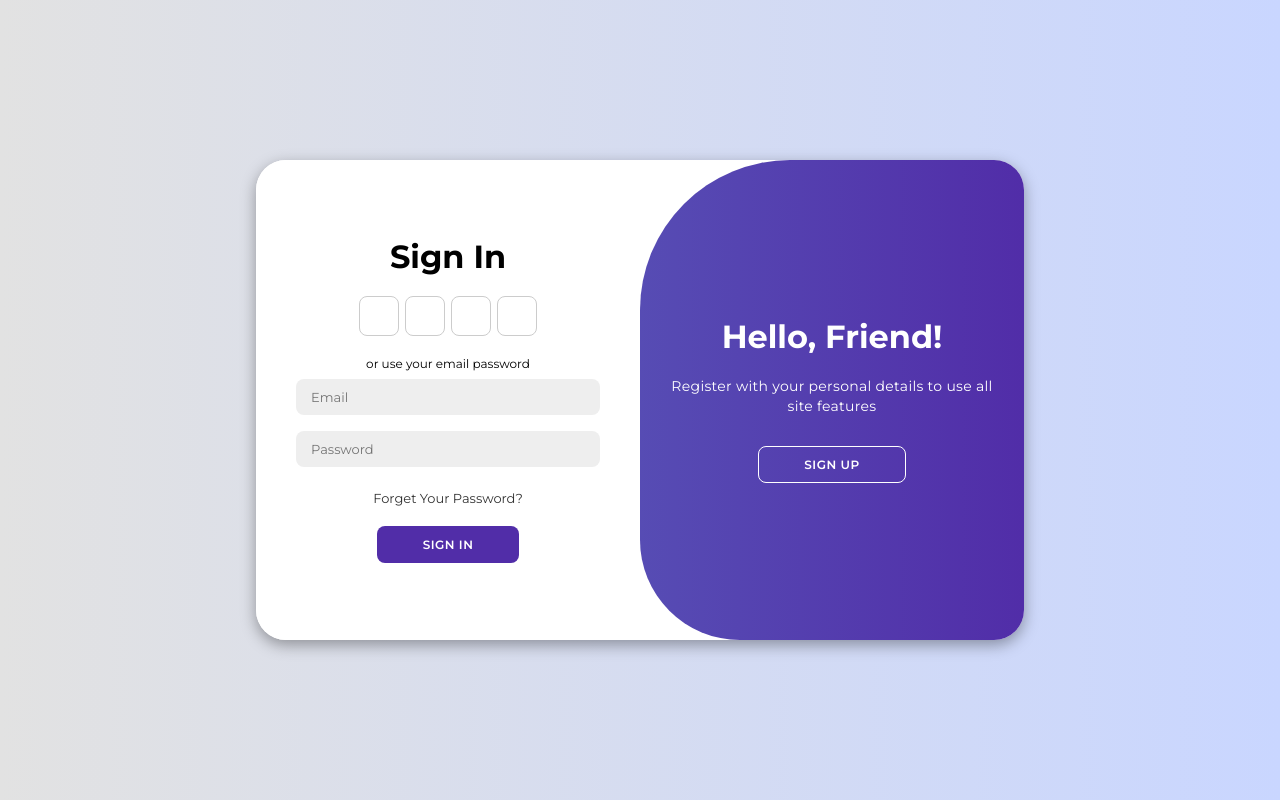
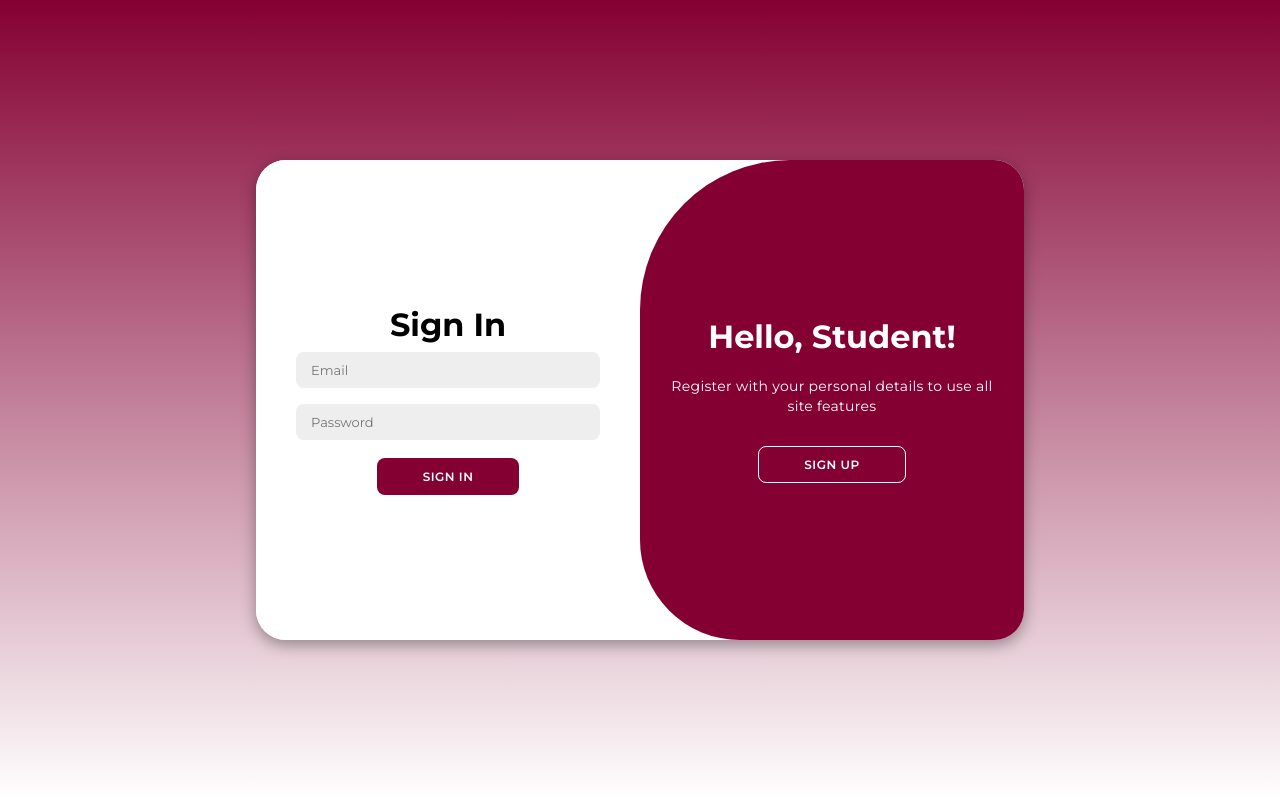
Before and after one commit to omarabbas1/Aubify, a React (Create React App) app in the folder client/: page / in a window 1280 px wide. Built offline with nearby package versions, Linux system fonts and the light colour scheme.

Commit message:
modifications

```diff
--- a/client/src/App.js
+++ b/client/src/App.js
@@ -3,9 +3,11 @@ import LoginSignup from './components/LoginSignup/LoginSignup';
 
 function App() {
   return (
-    <div>
-      <LoginSignup />
-    </div>
+    <Router>
+      <Routes>
+          <Route path='/' element={<LoginSignup/>}/>
+        </Routes>
+    </Router>
   );
 }
 
--- a/client/src/components/LoginSignup/LoginSignup.css
+++ b/client/src/components/LoginSignup/LoginSignup.css
@@ -9,7 +9,7 @@
 
 body{
     background-color: #c9d6ff;
-    background: linear-gradient(to right, #e2e2e2, #c9d6ff);
+    background: linear-gradient(to top, #ffffff, #840032);
     display: flex;
     align-items: center;
     justify-content: center;
@@ -47,7 +47,7 @@ body{
 }
 
 .container button{
-    background-color: #512da8;
+    background-color: #840032;
     color: #fff;
     font-size: 12px;
     padding: 10px 45px;
@@ -161,9 +161,9 @@ body{
 }
 
 .toggle{
-    background-color: #512da8;
+    background-color: #840032;
     height: 100%;
-    background: linear-gradient(to right, #5c6bc0, #512da8);
+    background: #840032;
     color: #fff;
     position: relative;
     left: -100%;
--- a/client/src/components/LoginSignup/LoginSignup.jsx
+++ b/client/src/components/LoginSignup/LoginSignup.jsx
@@ -17,13 +17,6 @@ function Login() {
       <div className="form-container sign-up">
         <form>
           <h1>Create Account</h1>
-          <div className="social-icons">
-            <a href="#" className="icon"><i className="fab fa-google-plus-g"></i></a>
-            <a href="#" className="icon"><i className="fab fa-facebook-f"></i></a>
-            <a href="#" className="icon"><i className="fab fa-github"></i></a>
-            <a href="#" className="icon"><i className="fab fa-linkedin-in"></i></a>
-          </div>
-          <span>or use your email for registration</span>
           <input type="text" placeholder="Name" />
           <input type="email" placeholder="Email" />
           <input type="password" placeholder="Password" />
@@ -33,16 +26,8 @@ function Login() {
       <div className="form-container sign-in">
         <form>
           <h1>Sign In</h1>
-          <div className="social-icons">
-            <a href="#" className="icon"><i className="fab fa-google-plus-g"></i></a>
-            <a href="#" className="icon"><i className="fab fa-facebook-f"></i></a>
-            <a href="#" className="icon"><i className="fab fa-github"></i></a>
-            <a href="#" className="icon"><i className="fab fa-linkedin-in"></i></a>
-          </div>
-          <span>or use your email password</span>
           <input type="email" placeholder="Email" />
           <input type="password" placeholder="Password" />
-          <a href="#">Forget Your Password?</a>
           <button>Sign In</button>
         </form>
       </div>
@@ -54,7 +39,7 @@ function Login() {
             <button className="hidden" onClick={handleLoginClick}>Sign In</button>
           </div>
           <div className={`toggle-panel toggle-right ${activeContainer}`}>
-            <h1>Hello, Friend!</h1>
+            <h1>Hello, Student!</h1>
             <p>Register with your personal details to use all site features</p>
             <button className="hidden" onClick={handleRegisterClick}>Sign Up</button>
           </div>
```
